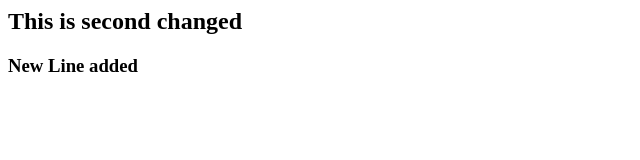
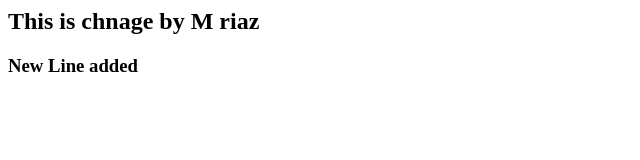
Before and after one commit to riazstartup/Git_HAZZA, a plain HTML site: page index.html in a window 1280 px wide. Shown: the full height of the page, 0-640 px from the left. Drawn offline with Linux system fonts and the light colour scheme.

Commit message:
new change

```diff
--- a/index.html
+++ b/index.html
@@ -1,6 +1,6 @@
 
 
-<h2> This is second changed </h2>
+<h2> This is chnage by M riaz </h2>
 
 
 <h3> New Line added</h3>
```
